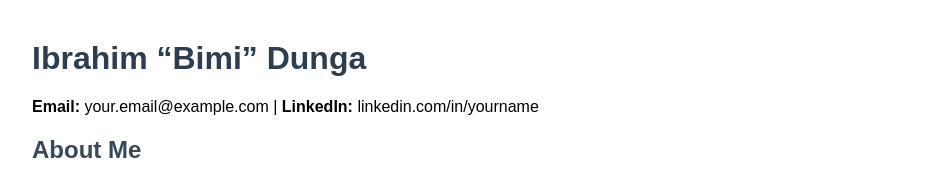
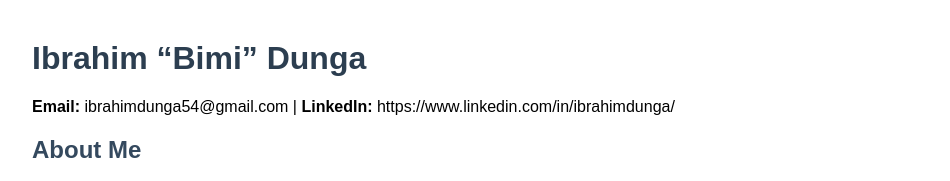
Before and after one commit to bimiiizzz/bimiiizzz.github.io, a plain HTML site: page index.html in a window 1280 px wide. Shown: the top 181 px of the page, without its empty margins (8-958 px from the left). Drawn offline with Linux system fonts and the light colour scheme.

Commit message:
index.html

```diff
--- a/index.html
+++ b/index.html
@@ -12,7 +12,7 @@
 </head>
 <body>
   <h1>Ibrahim “Bimi” Dunga</h1>
-  <p><b>Email:</b> your.email@example.com | <b>LinkedIn:</b> linkedin.com/in/yourname</p>
+  <p><b>Email:</b> ibrahimdunga54@gmail.com | <b>LinkedIn:</b> https://www.linkedin.com/in/ibrahimdunga/</p>
 
   <div class="section">
     <h2>About Me</h2>
```
